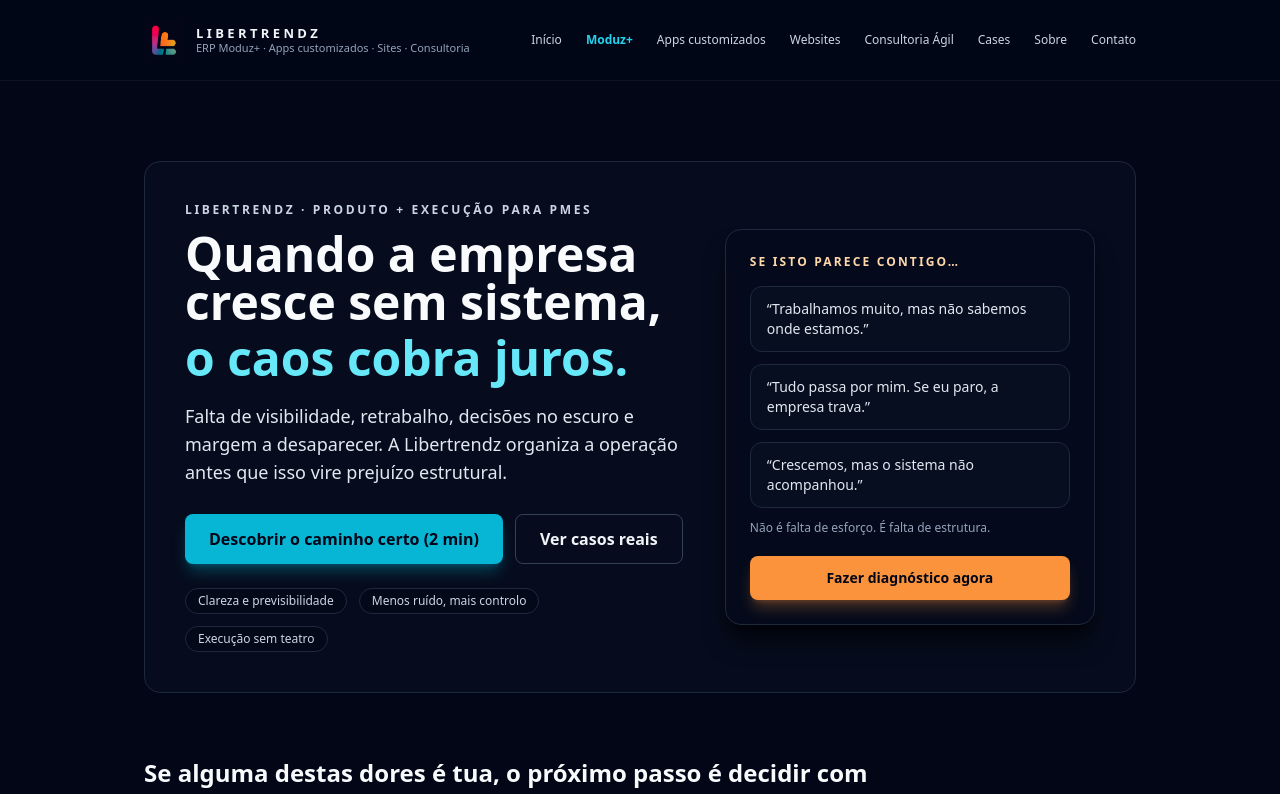
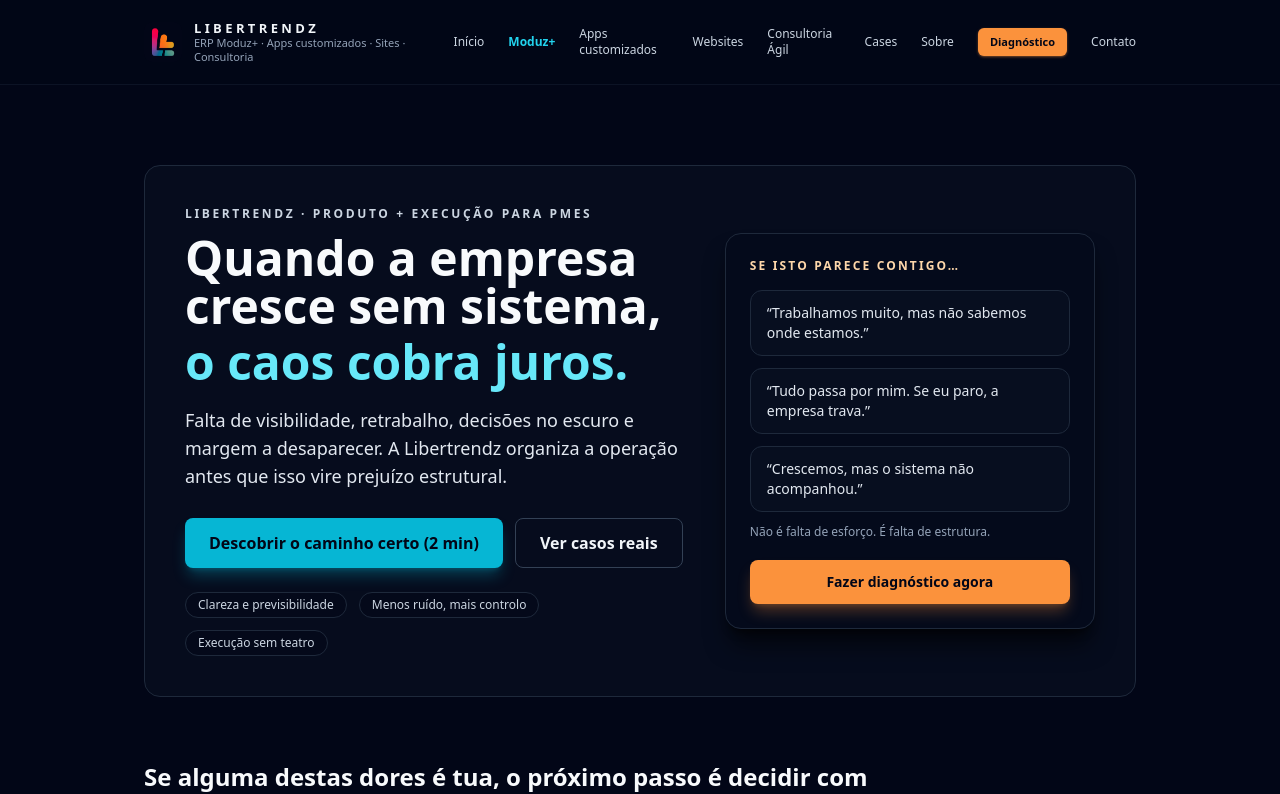
Before and after one commit to libertrendz/libertrendz-site, a Next.js app: page / in a window 1280 px wide. Shown: the top 794 px of the page. Built offline with nearby package versions, Linux system fonts and the light colour scheme.

Commit message:
Add 'Diagnóstico' CTA links in layout

```diff
--- a/app/layout.tsx
+++ b/app/layout.tsx
@@ -83,6 +83,15 @@ export default function RootLayout({
               <a href="/sobre" className="hover:text-accent-400">
                 Sobre
               </a>
+
+              {/* CTA — Diagnóstico (always visible) */}
+              <a
+                href="/diagnostico?src=header"
+                className="inline-flex items-center justify-center rounded-md bg-accent-500 px-3 py-1.5 text-[11px] font-semibold text-slate-950 shadow shadow-accent-500/40 hover:bg-accent-400"
+              >
+                Diagnóstico
+              </a>
+
               <a href="/contato" className="hover:text-accent-400">
                 Contato
               </a>
@@ -133,9 +142,18 @@ export default function RootLayout({
 
                   <hr className="my-1 border-slate-800" />
 
+                  {/* CTA — Diagnóstico (principal no mobile) */}
+                  <a
+                    href="/diagnostico?src=header_mobile"
+                    className="inline-flex items-center justify-center rounded-md bg-accent-500 px-3 py-1.5 text-[11px] font-semibold text-slate-950 shadow shadow-accent-500/40 hover:bg-accent-400"
+                  >
+                    Diagnóstico
+                  </a>
+
+                  {/* CTA — Contato (secundário no mobile) */}
                   <a
                     href="/contato"
-                    className="inline-flex items-center justify-center rounded-md bg-accent-500 px-3 py-1.5 text-[11px] font-semibold text-slate-950 shadow shadow-accent-500/40 hover:bg-accent-400"
+                    className="inline-flex items-center justify-center rounded-md border border-slate-700 px-3 py-1.5 text-[11px] font-semibold text-slate-100 hover:border-slate-500 hover:bg-slate-900/60"
                   >
                     Entrar em contato
                   </a>
```
